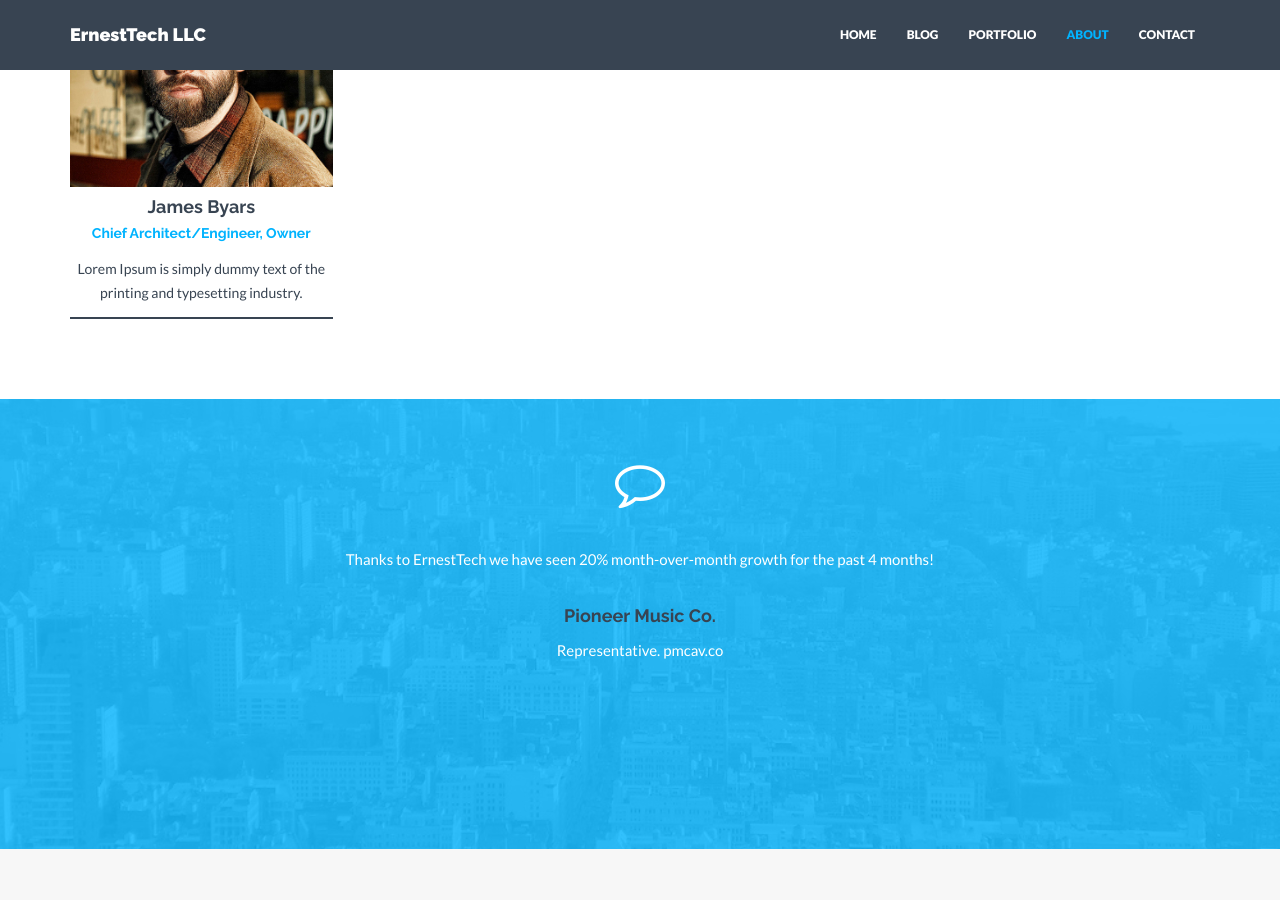
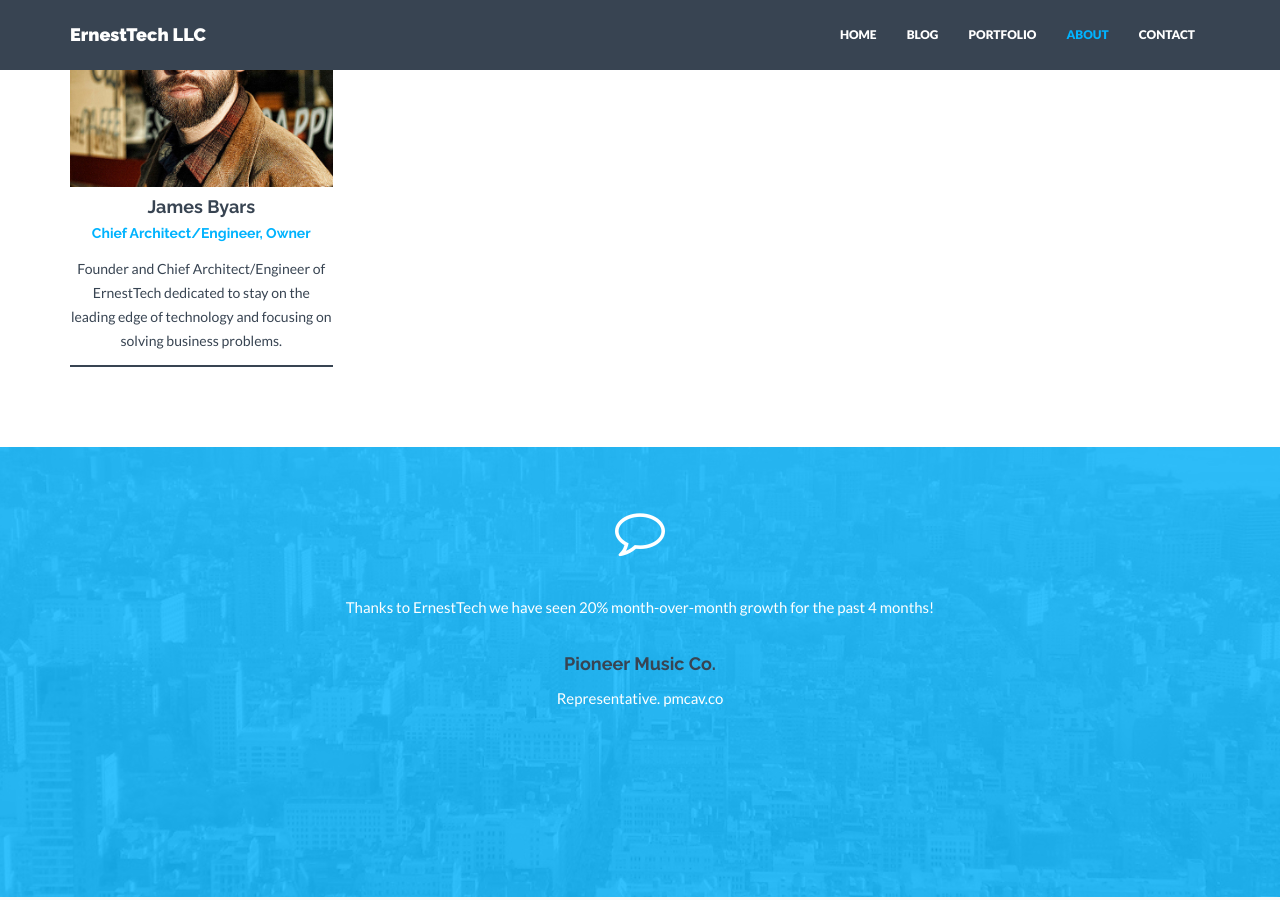
Before and after one commit to ErnestTech/ernesttech.github.io, a Jekyll site: the page built from about.html, in a window 1280 px wide and 900 px high, scrolled down 925 px. Built offline with Jekyll 4.4.1, drawn with Linux system fonts in a browser that asks for light colours; nearby versions of some CDN libraries.

Commit message:
Update James Byars blurb

```diff
--- a/_config.yml
+++ b/_config.yml
@@ -53,7 +53,7 @@ tel: 000-000-0000
 members:
   - name: James Byars
     position: Chief Architect/Engineer, Owner
-    text: Lorem Ipsum is simply dummy text of the printing and typesetting industry.
+    text: Founder and Chief Architect/Engineer of ErnestTech dedicated to stay on the leading edge of technology and focusing on solving business problems.
     img: team01.jpg
     social:
       - title: envelope #use for email address
```
